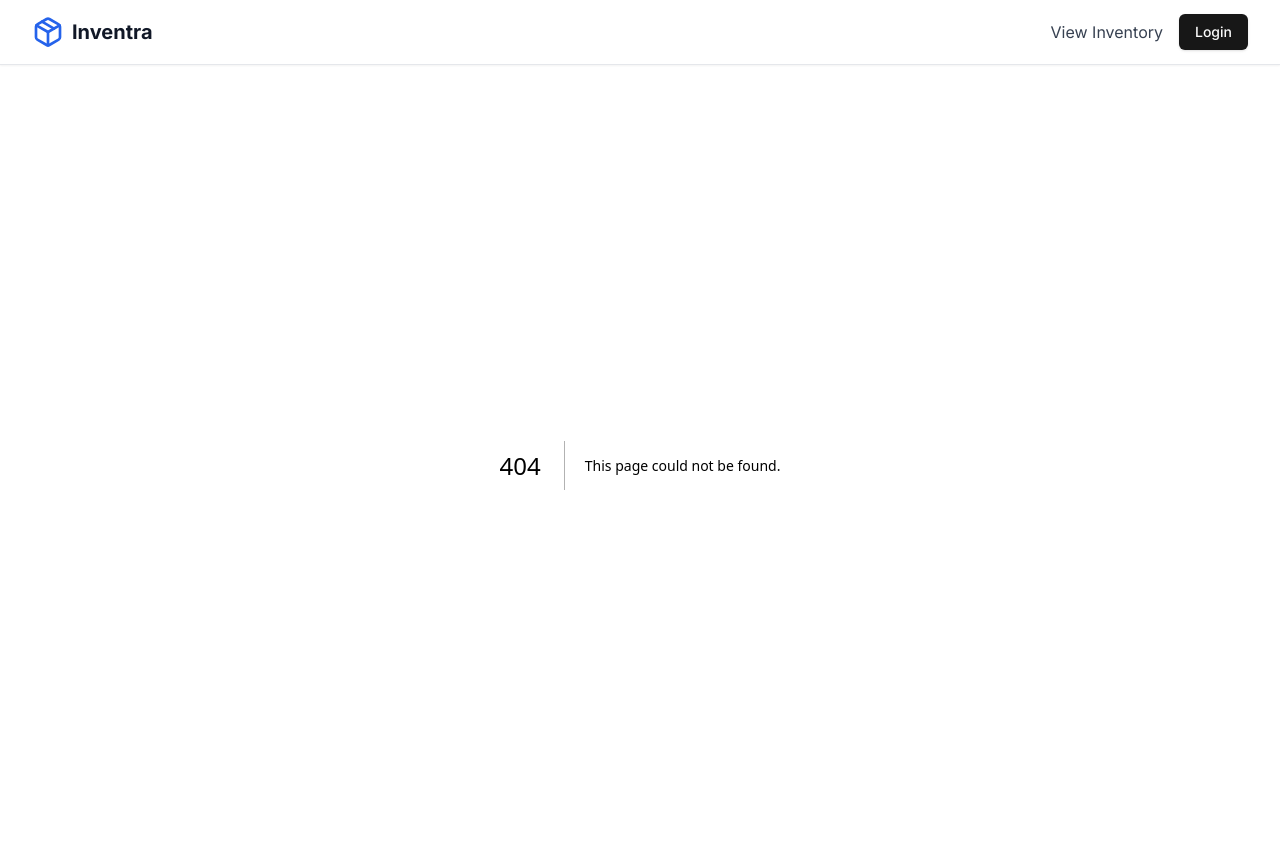
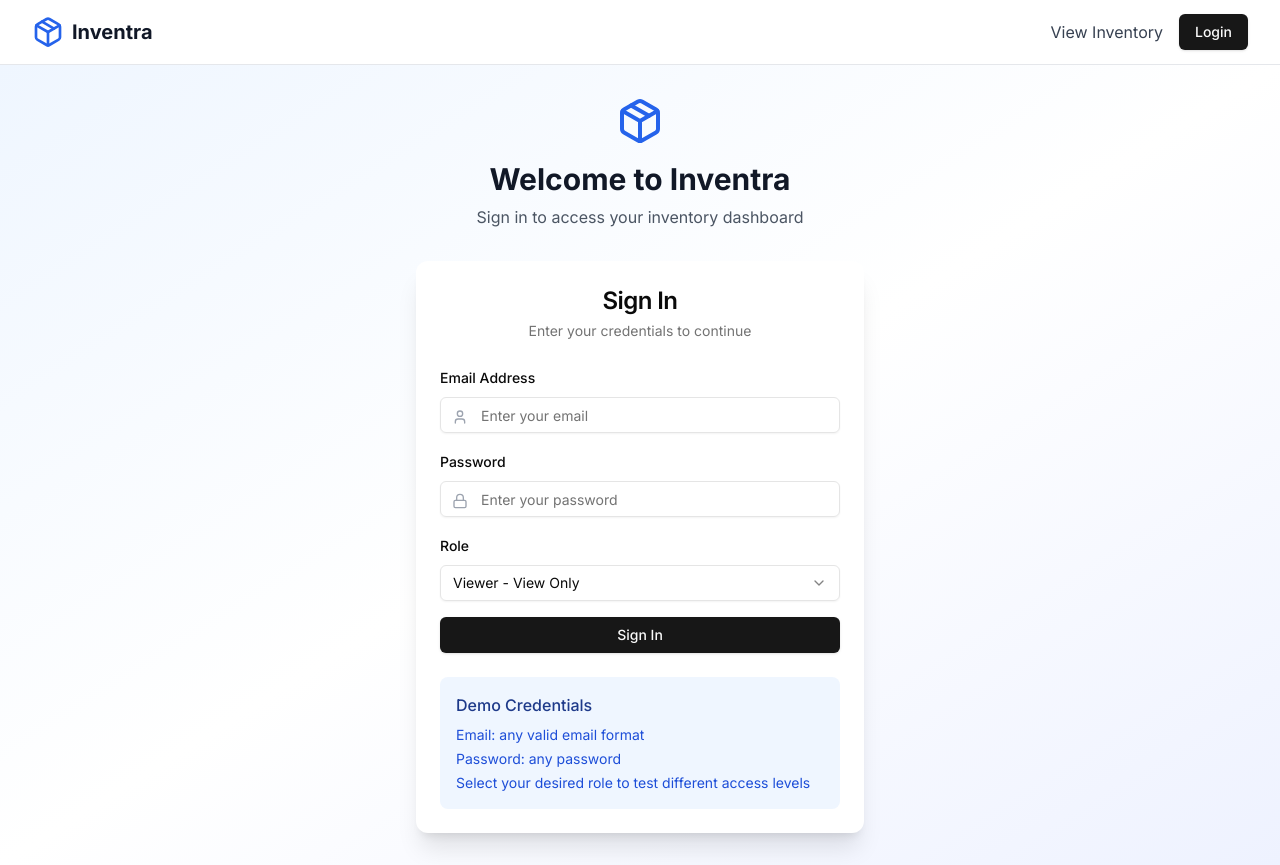
Before and after one commit to missatrox44/inventra-next, a Next.js app: page /auth in a window 1280 px wide. Before the commit this address had no page. Built offline with nearby package versions, Linux system fonts and the light colour scheme.

Commit message:
auth page

```diff
--- a/package.json
+++ b/package.json
@@ -9,6 +9,7 @@
     "lint": "next lint"
   },
   "dependencies": {
+    "@radix-ui/react-label": "^2.1.7",
     "@radix-ui/react-select": "^2.2.5",
     "@radix-ui/react-slot": "^1.2.3",
     "@radix-ui/react-toast": "^1.2.14",
--- /dev/null
+++ b/src/app/auth/page.tsx
@@ -0,0 +1,132 @@
+'use client';
+
+import { useState } from 'react';
+import { useRouter } from 'next/navigation';
+import { useAuth, UserRole } from '@/contexts/AuthContext';
+import { Button } from '@/components/ui/button';
+import { Input } from '@/components/ui/input';
+import { Label } from '@/components/ui/label';
+import { Card, CardContent, CardDescription, CardHeader, CardTitle } from '@/components/ui/card';
+import { Select, SelectContent, SelectItem, SelectTrigger, SelectValue } from '@/components/ui/select';
+import { Package, Lock, User } from 'lucide-react';
+
+export default function AuthPage() {
+  const [email, setEmail] = useState('');
+  const [password, setPassword] = useState('');
+  const [role, setRole] = useState<UserRole>('viewer');
+  const [isLoading, setIsLoading] = useState(false);
+  const { login } = useAuth();
+  const router = useRouter();
+
+  const handleSubmit = async (e: React.FormEvent) => {
+    e.preventDefault();
+    setIsLoading(true);
+
+    // Simulate API call delay
+    await new Promise(resolve => setTimeout(resolve, 1000));
+
+    login(email, role);
+
+    if (role === 'admin' || role === 'editor') {
+      router.push('/dashboard');
+    } else {
+      router.push('/inventory');
+    }
+
+    setIsLoading(false);
+  };
+
+  return (
+    <div className="min-h-screen bg-gradient-to-br from-blue-50 via-white to-indigo-50 flex items-center justify-center p-4">
+      <div className="w-full max-w-md">
+        <div className="text-center mb-8">
+          <Package className="h-12 w-12 text-blue-600 mx-auto mb-4" />
+          <h1 className="text-3xl font-bold text-gray-900 mb-2">Welcome to Inventra</h1>
+          <p className="text-gray-600">Sign in to access your inventory dashboard</p>
+        </div>
+
+        <Card className="shadow-xl border-0">
+          <CardHeader className="space-y-1">
+            <CardTitle className="text-2xl text-center">Sign In</CardTitle>
+            <CardDescription className="text-center">
+              Enter your credentials to continue
+            </CardDescription>
+          </CardHeader>
+          <CardContent>
+            <form onSubmit={handleSubmit} className="space-y-4">
+              <div className="space-y-2">
+                <Label htmlFor="email">Email Address</Label>
+                <div className="relative">
+                  <User className="absolute left-3 top-3 h-4 w-4 text-gray-400" />
+                  <Input
+                    id="email"
+                    type="email"
+                    placeholder="Enter your email"
+                    value={email}
+                    onChange={(e) => setEmail(e.target.value)}
+                    className="pl-10"
+                    required
+                  />
+                </div>
+              </div>
+
+              <div className="space-y-2">
+                <Label htmlFor="password">Password</Label>
+                <div className="relative">
+                  <Lock className="absolute left-3 top-3 h-4 w-4 text-gray-400" />
+                  <Input
+                    id="password"
+                    type="password"
+                    placeholder="Enter your password"
+                    value={password}
+                    onChange={(e) => setPassword(e.target.value)}
+                    className="pl-10"
+                    required
+                  />
+                </div>
+              </div>
+
+              <div className="space-y-2">
+                <Label htmlFor="role">Role</Label>
+                <Select value={role} onValueChange={(value: UserRole) => setRole(value)}>
+                  <SelectTrigger>
+                    <SelectValue placeholder="Select your role" />
+                  </SelectTrigger>
+                  <SelectContent>
+                    <SelectItem value="admin">Admin - Full Access</SelectItem>
+                    <SelectItem value="editor">Editor - Edit Inventory</SelectItem>
+                    <SelectItem value="viewer">Viewer - View Only</SelectItem>
+                  </SelectContent>
+                </Select>
+              </div>
+
+              <Button
+                type="submit"
+                className="w-full"
+                disabled={isLoading}
+              >
+                {isLoading ? (
+                  <>
+                    <div className="animate-spin rounded-full h-4 w-4 border-b-2 border-white mr-2"></div>
+                    Signing In...
+                  </>
+                ) : (
+                  'Sign In'
+                )}
+              </Button>
+            </form>
+
+            <div className="mt-6 p-4 bg-blue-50 rounded-lg">
+              <h4 className="font-medium text-blue-900 mb-2">Demo Credentials</h4>
+              <div className="text-sm text-blue-700 space-y-1">
+                <p>Email: any valid email format</p>
+                <p>Password: any password</p>
+                <p>Select your desired role to test different access levels</p>
+              </div>
+            </div>
+          </CardContent>
+        </Card>
+      </div>
+    </div>
+  );
+}
--- /dev/null
+++ b/src/components/ui/label.tsx
@@ -0,0 +1,26 @@
+"use client"
+
+import * as React from "react"
+import * as LabelPrimitive from "@radix-ui/react-label"
+import { cva, type VariantProps } from "class-variance-authority"
+
+import { cn } from "@/lib/utils"
+
+const labelVariants = cva(
+  "text-sm font-medium leading-none peer-disabled:cursor-not-allowed peer-disabled:opacity-70"
+)
+
+const Label = React.forwardRef<
+  React.ElementRef<typeof LabelPrimitive.Root>,
+  React.ComponentPropsWithoutRef<typeof LabelPrimitive.Root> &
+    VariantProps<typeof labelVariants>
+>(({ className, ...props }, ref) => (
+  <LabelPrimitive.Root
+    ref={ref}
+    className={cn(labelVariants(), className)}
+    {...props}
+  />
+))
+Label.displayName = LabelPrimitive.Root.displayName
+
+export { Label }
```
Also changed, not shown: 1 other file (tests, documents, lock files or other folders).
